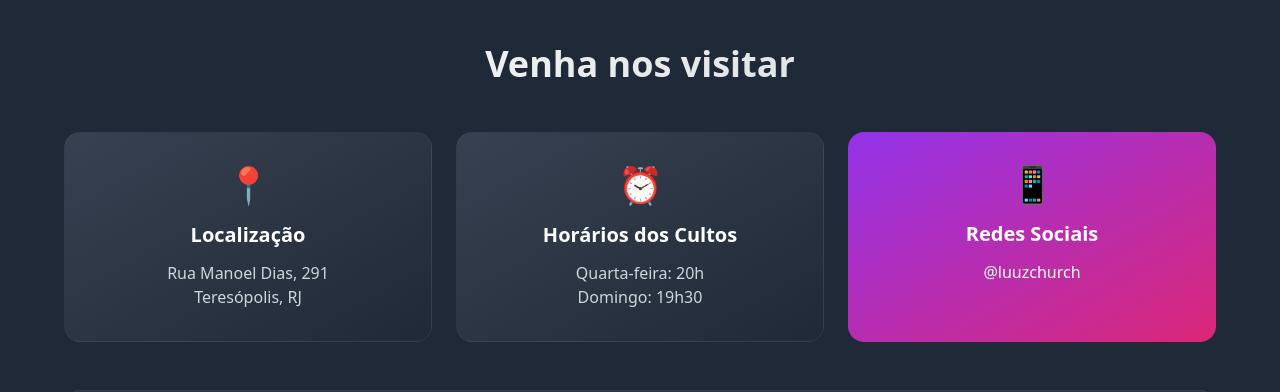
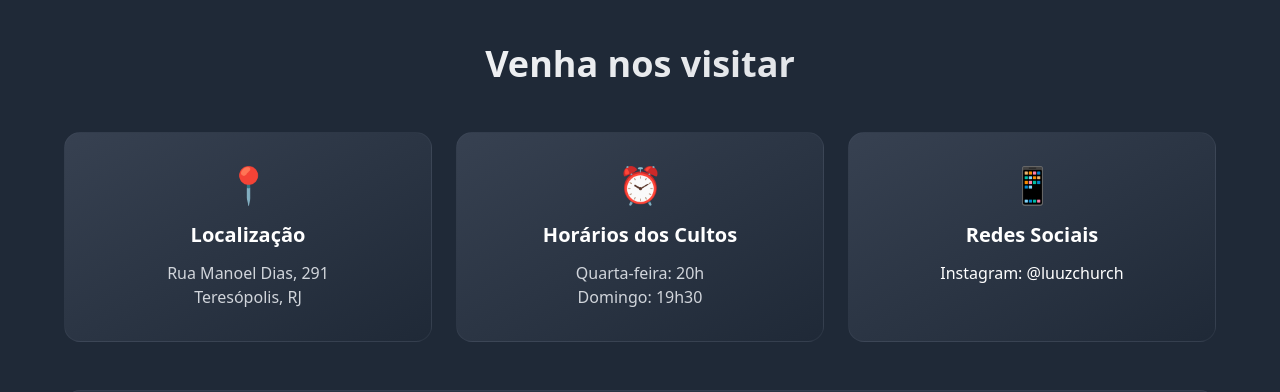
Before and after one commit to admin-luuz-church/site-luuz-church, a React (Vite) app: page / in a window 1280 px wide. Shown: the part 2260-2652 px from the top of the page. Built offline with nearby package versions, Linux system fonts and the light colour scheme; the HTML template or start-up script is replaced by a standard one.

Commit message:
Update App.jsx

```diff
--- a/src/App.jsx
+++ b/src/App.jsx
@@ -75,11 +75,11 @@ function Location() {
             <h3 className="text-xl font-bold mb-3">Horários dos Cultos</h3>
             <p className="text-gray-300">Quarta-feira: 20h<br />Domingo: 19h30</p>
           </div>
-          <div className="bg-gradient-to-br from-purple-600 to-pink-600 p-8 rounded-2xl text-center hover:from-purple-700 hover:to-pink-700 transition-all">
+          <div className="bg-gradient-to-br from-gray-700 to-gray-800 p-8 rounded-2xl border border-gray-600/30 text-center hover:border-gray-500/50 transition-all">
             <div className="text-4xl mb-4">📱</div>
             <h3 className="text-xl font-bold mb-3">Redes Sociais</h3>
             <a href="https://www.instagram.com/luuzchurch" target="_blank" rel="noopener noreferrer" className="text-white hover:text-gray-200 transition-colors">
-              @luuzchurch
+              Instagram: @luuzchurch
             </a>
           </div>
         </div>
```
